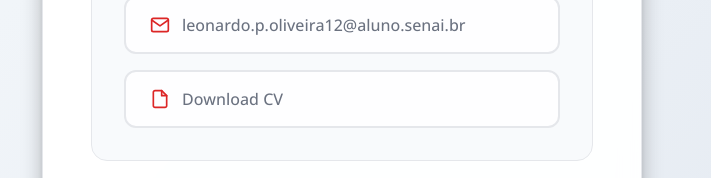
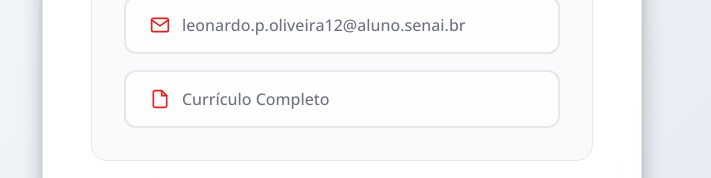
Before and after one commit to PedroLeoo07/digital-card, a Next.js app: page / in a window 1280 px wide. Shown: the part 1057-1235 px from the top of the page, without its empty margins (298-1009 px from the left). Built offline with nearby package versions, Linux system fonts and the light colour scheme.

Commit message:
feat: update download button text to 'Currículo Completo'

```diff
--- a/src/app/page.jsx
+++ b/src/app/page.jsx
@@ -144,7 +144,7 @@ export default function Home() {
                 <path d="M14 2H6C5.46957 2 4.96086 2.21071 4.58579 2.58579C4.21071 2.96086 4 3.46957 4 4V20C4 20.5304 4.21071 21.0391 4.58579 21.4142C4.96086 21.7893 5.46957 22 6 22H18C18.5304 22 19.0391 21.7893 19.4142 21.4142C19.7893 21.0391 20 20.5304 20 20V8L14 2Z" stroke="currentColor" strokeWidth="2" strokeLinecap="round" strokeLinejoin="round"/>
                 <path d="M14 2V8H20" stroke="currentColor" strokeWidth="2" strokeLinecap="round" strokeLinejoin="round"/>
               </svg>
-              Download CV
+              Currículo Completo
             </a>
           </div>
         </div>
```
